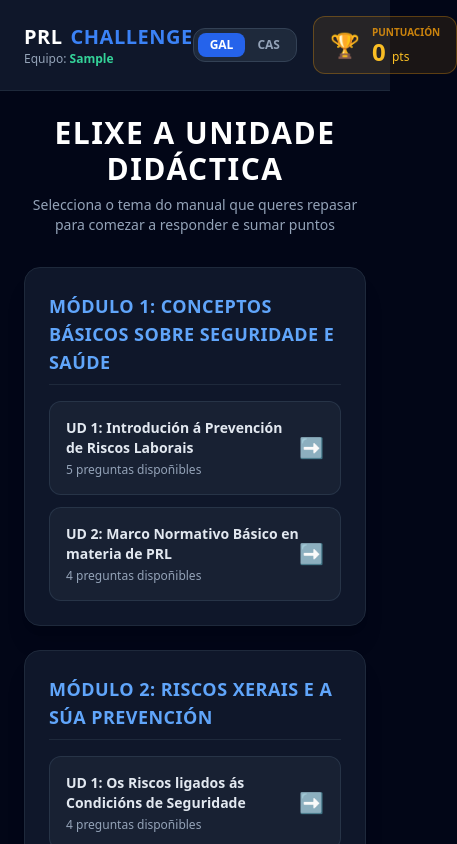
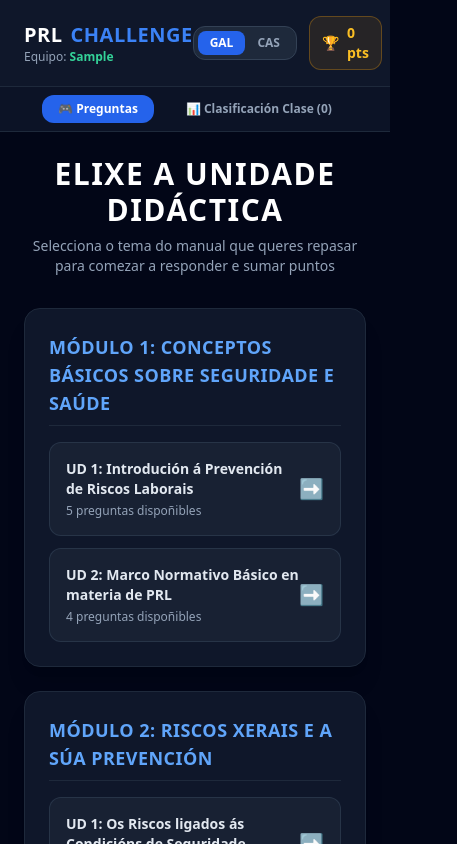
Before and after one commit to PabloLR85/juego-prl, a React (Vite) app: page / in a window 390 px wide. Both pictures are taken after typing "Sample", "Sample" into the empty fields and a click on the button "¡ENTRAR A XOGAR!". Shown: the top 844 px of the page, 457 px wide, since content can reach past the window. Built offline with nearby package versions, Linux system fonts and the light colour scheme.

Commit message:
Sincronizacion bidireccional do ranking e vista de posicion no mobil

```diff
--- a/src/App.jsx
+++ b/src/App.jsx
@@ -1,3 +1,4 @@
+// src/App.jsx
 import React, { useState, useEffect } from 'react';
 import { QRCodeSVG } from 'qrcode.react';
 import SelectorUnidad from './components/SelectorUnidad';
@@ -13,21 +14,32 @@ export default function App() {
   const [isProyectorMode, setIsProyectorMode] = useState(false);
   const [unidadeSeleccionada, setUnidadeSeleccionada] = useState(null);
   const [rankingAula, setRankingAula] = useState({});
+  const [tabAlumno, setTabAlumno] = useState('juego'); // 'juego' o 'ranking'
 
   const txt = TEXTOS_UI[lang];
   const currentUrl = window.location.href;
 
+  // Escuchar actualizaciones de puntuación y sincronizar el ranking global
   useEffect(() => {
     const channel = new BroadcastChannel('prl_arcade_channel');
+
     channel.onmessage = (event) => {
       const { type, payload } = event.data;
       if (type === 'SCORE_UPDATE') {
-        setRankingAula((prev) => ({
+        setRankingAula((prev) => {
+          const nuevoRanking = {
             ...prev,
             [payload.equipo]: (prev[payload.equipo] || 0) + payload.pts
-        }));
+          };
+          // Notificar a todos los dispositivos del nuevo estado del ranking
+          channel.postMessage({ type: 'RANKING_SYNC', payload: nuevoRanking });
+          return nuevoRanking;
+        });
+      } else if (type === 'RANKING_SYNC') {
+        setRankingAula(payload);
       }
     };
+
     return () => channel.close();
   }, []);
 
@@ -51,6 +63,10 @@ export default function App() {
     setIsStarted(true);
   };
 
+  // Calcular la posición del alumno actual en el ranking
+  const rankingOrdenado = Object.entries(rankingAula).sort((a, b) => b[1] - a[1]);
+  const posicionAlumno = rankingOrdenado.findIndex(([nombre]) => nombre === equipo) + 1;
+
   const LanguageToggle = () => (
     <div className="flex bg-slate-800 p-1 rounded-xl border border-slate-700">
       <button
@@ -72,6 +88,7 @@ export default function App() {
     </div>
   );
 
+  // Pantalla de Inicio / Registro
   if (!isStarted) {
     return (
       <div className="min-h-screen bg-slate-950 text-white flex items-center justify-center p-4 relative">
@@ -125,9 +142,8 @@ export default function App() {
     );
   }
 
+  // Vista Proyector Aula
   if (isProyectorMode) {
-    const rankingOrdenado = Object.entries(rankingAula).sort((a, b) => b[1] - a[1]);
-
     return (
       <div className="min-h-screen bg-slate-950 text-white p-8 flex flex-col justify-between">
         <header className="flex justify-between items-center bg-slate-900 border border-slate-800 p-6 rounded-2xl shadow-xl">
@@ -191,8 +207,10 @@ export default function App() {
     );
   }
 
+  // Vista Móvil del Alumno (Con Ranking sincronizado)
   return (
     <div className="min-h-screen bg-slate-950 text-slate-100 flex flex-col">
+      {/* Header del Alumno */}
       <header className="bg-slate-900 border-b border-slate-800 px-6 py-4 flex justify-between items-center">
         <div>
           <h1 className="text-xl font-black tracking-wide text-white uppercase flex items-center gap-2">
@@ -200,20 +218,77 @@ export default function App() {
           </h1>
           <p className="text-xs text-slate-400">{txt.equipo}: <span className="text-emerald-400 font-bold">{equipo}</span></p>
         </div>
-        <div className="flex items-center gap-4">
+        <div className="flex items-center gap-3">
           <LanguageToggle />
-          <div className="bg-amber-500/10 border border-amber-500/30 text-amber-400 px-4 py-2 rounded-xl font-bold flex items-center gap-3">
-            <span className="text-2xl">🏆</span>
-            <div>
-              <div className="text-[10px] uppercase text-amber-500/80">{txt.puntuacion}</div>
-              <div className="text-2xl font-black leading-none">{score} <span className="text-xs font-normal">pts</span></div>
-            </div>
+          <div className="bg-amber-500/10 border border-amber-500/30 text-amber-400 px-3 py-1.5 rounded-xl font-bold flex items-center gap-2 text-sm">
+            <span>🏆</span>
+            <span>{score} pts</span>
+            {posicionAlumno > 0 && (
+              <span className="bg-amber-500/20 text-amber-300 text-xs px-2 py-0.5 rounded-md">
+                #{posicionAlumno}
+              </span>
+            )}
           </div>
         </div>
       </header>
 
+      {/* Navegación Móvil (Juego / Clasificación) */}
+      <div className="bg-slate-900/80 border-b border-slate-800 flex justify-center gap-4 py-2 px-4">
+        <button
+          onClick={() => setTabAlumno('juego')}
+          className={`px-4 py-1.5 rounded-xl text-xs font-bold transition-colors ${
+            tabAlumno === 'juego' ? 'bg-blue-600 text-white' : 'text-slate-400 hover:text-white'
+          }`}
+        >
+          🎮 Preguntas
+        </button>
+        <button
+          onClick={() => setTabAlumno('ranking')}
+          className={`px-4 py-1.5 rounded-xl text-xs font-bold transition-colors ${
+            tabAlumno === 'ranking' ? 'bg-blue-600 text-white' : 'text-slate-400 hover:text-white'
+          }`}
+        >
+          📊 Clasificación Clase ({rankingOrdenado.length})
+        </button>
+      </div>
+
+      {/* Contenido según la pestaña elegida */}
       <main className="flex-1 p-6">
-        {!unidadeSeleccionada ? (
+        {tabAlumno === 'ranking' ? (
+          <div className="max-w-xl mx-auto bg-slate-900 border border-slate-800 p-6 rounded-2xl shadow-xl">
+            <h2 className="text-lg font-bold text-slate-200 uppercase tracking-wider mb-4 text-center">
+              {txt.clasificacionClase}
+            </h2>
+            {rankingOrdenado.length === 0 ? (
+              <p className="text-center text-slate-500 text-sm py-8">{txt.esperandoRespuestas}</p>
+            ) : (
+              <div className="space-y-2">
+                {rankingOrdenado.map(([nombre, pts], index) => {
+                  const esMiEquipo = nombre === equipo;
+                  return (
+                    <div
+                      key={nombre}
+                      className={`p-3 rounded-xl flex items-center justify-between border ${
+                        esMiEquipo
+                          ? 'bg-blue-600/20 border-blue-500 text-white font-bold'
+                          : 'bg-slate-800/60 border-slate-700/60 text-slate-300'
+                      }`}
+                    >
+                      <div className="flex items-center gap-3">
+                        <span className="font-mono font-bold w-6 text-amber-400">
+                          {index === 0 ? '🥇' : index === 1 ? '🥈' : index === 2 ? '🥉' : `${index + 1}º`}
+                        </span>
+                        <span className="text-sm">{nombre} {esMiEquipo && '(Tú)'}</span>
+                      </div>
+                      <span className="font-bold text-amber-400 text-sm">{pts} pts</span>
+                    </div>
+                  );
+                })}
+              </div>
+            )}
+          </div>
+        ) : (
+          !unidadeSeleccionada ? (
             <SelectorUnidad lang={lang} onSelectUnidad={(ud) => setUnidadeSeleccionada(ud)} />
           ) : (
             <GameQuiz
@@ -224,6 +299,7 @@ export default function App() {
               onReportScore={reportScore}
               onVolver={() => setUnidadeSeleccionada(null)}
             />
+          )
         )}
       </main>
     </div>
```
Lines whose indentation alone changed are shown as unchanged.
